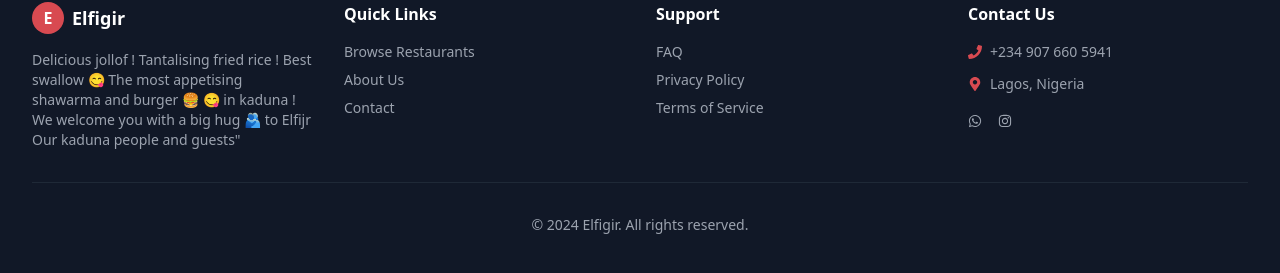
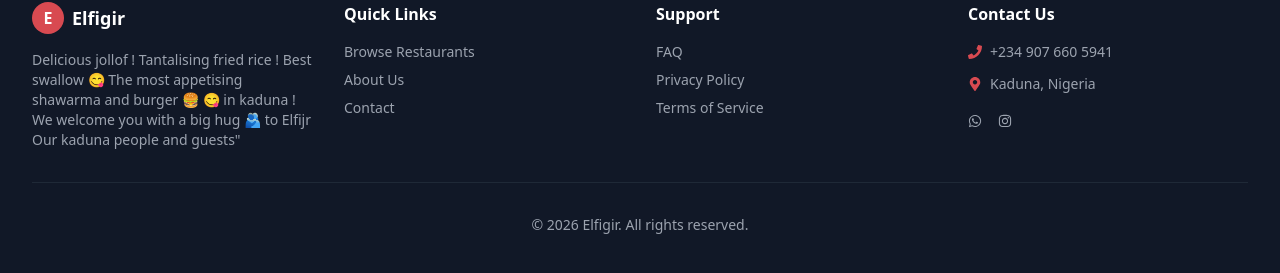
Before and after one commit to Aliyugambo/elfigir, a Next.js app in the folder frontend/: page / in a window 1280 px wide. Shown: the part 2169-2442 px from the top of the page. Built offline with nearby package versions, Linux system fonts and the light colour scheme; no server answers.

Commit message:
ADD:CODES

```diff
--- a/frontend/src/components/Footer.tsx
+++ b/frontend/src/components/Footer.tsx
@@ -75,13 +75,13 @@
               </p>
               <p className="flex items-center space-x-2">
                 <FaMapMarkerAlt className="text-primary" />
-                <span>Lagos, Nigeria</span>
+                <span>Kaduna, Nigeria</span>
               </p>
               <div className="flex space-x-4 pt-2">
                 <a href="#" className="hover:text-white transition">
                   <FaWhatsapp />
                 </a>
-                <a href="#" className="hover:text-white transition">
+                <a href="https://www.instagram.com/elfijr_kitchen_/?hl=en" className="hover:text-white transition">
                   <FaInstagram />
                 </a>
               </div>
@@ -90,7 +90,7 @@
         </div>
 
         <div className="border-t border-gray-800 pt-8 text-center text-sm text-gray-400">
-          <p>&copy; 2024 Elfigir. All rights reserved.</p>
+          <p>&copy; 2026 Elfigir. All rights reserved.</p>
         </div>
       </div>
     </footer>
```
